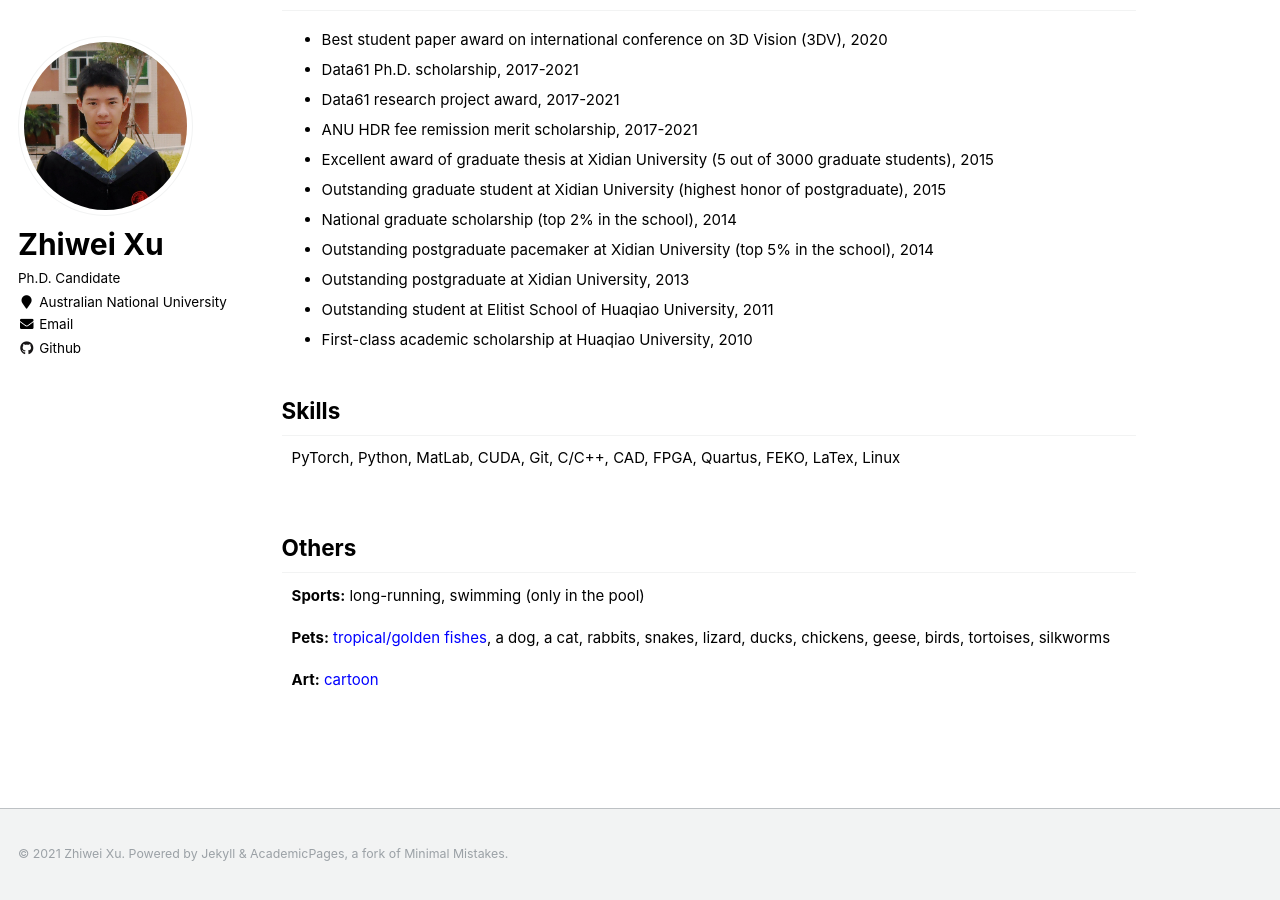
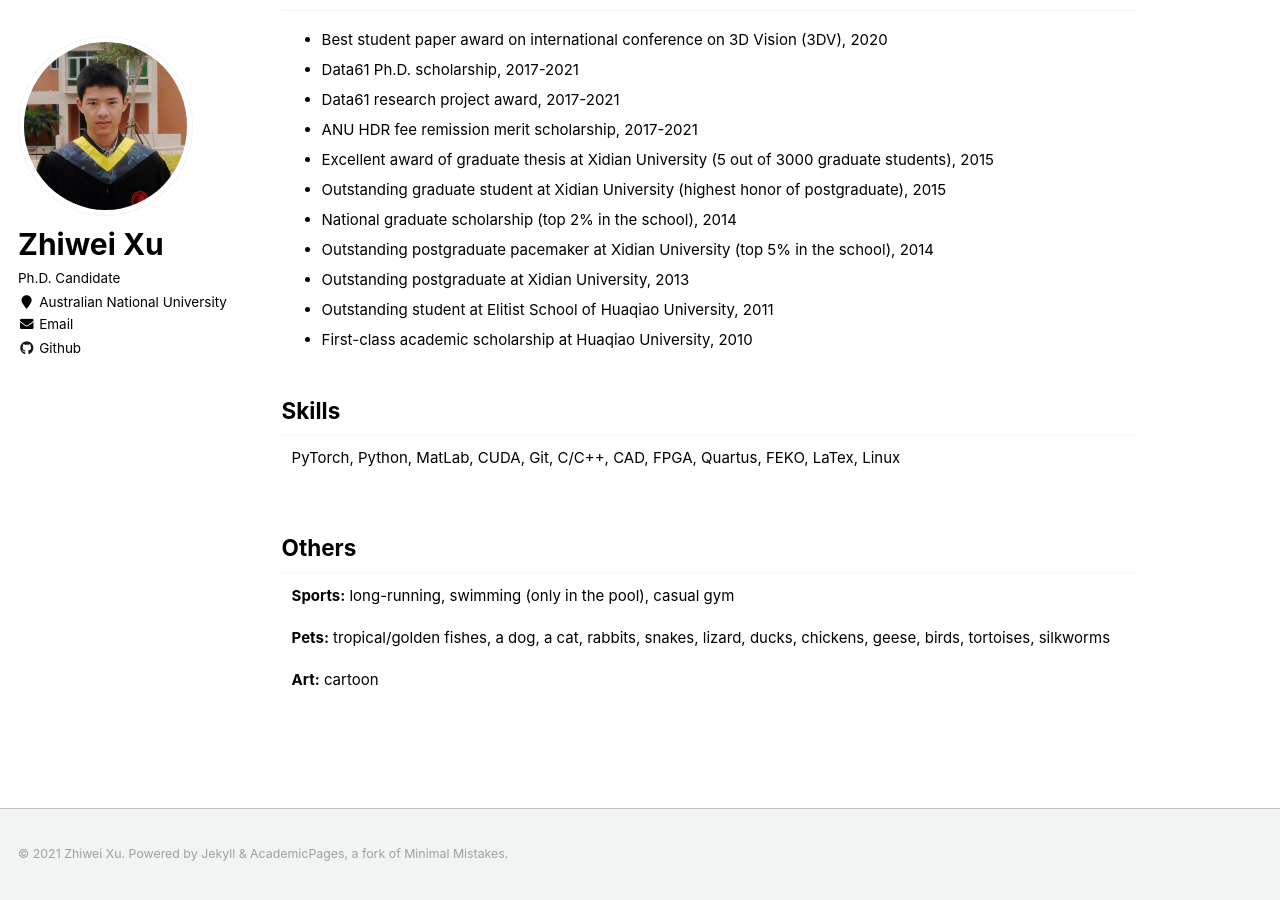
Before and after one commit to zwxu064/zwxu064.github.io, a Jekyll site: the page built from _pages/about.html, in a window 1280 px wide and 900 px high, scrolled down 2955 px. Built offline with Jekyll 4.4.1, drawn with Linux system fonts in a browser that asks for light colours.

Commit message:
Update about.html

```diff
--- a/_pages/about.html
+++ b/_pages/about.html
@@ -181,11 +181,11 @@ redirect_from:
 <div style="clear: both;"></div>
 
 <h2 id="others">Others</h2>
-<p class="alignlefttab"><strong>Sports:</strong> long-running, swimming (only in the pool)</p>
+<p class="alignlefttab"><strong>Sports:</strong> long-running, swimming (only in the pool), casual gym</p>
 <div style="clear: both;"></div>
 
-<p class="alignlefttab"><strong>Pets:</strong> <a href="fishes">tropical/golden fishes</a>, a dog, a cat, rabbits, snakes, lizard, ducks, chickens, geese, birds, tortoises, silkworms</p>
+<p class="alignlefttab"><strong>Pets:</strong> <a style="color: inherit;" href="fishes">tropical/golden fishes</a>, a dog, a cat, rabbits, snakes, lizard, ducks, chickens, geese, birds, tortoises, silkworms</p>
 <div style="clear: both;"></div>
 
-<p class="alignlefttab"><strong>Art:</strong> <a href="cartoon">cartoon</a></p>
+<p class="alignlefttab"><strong>Art:</strong> <a style="color: inherit;" href="cartoon">cartoon</a></p>
 <div style="clear: both;"></div>
```
